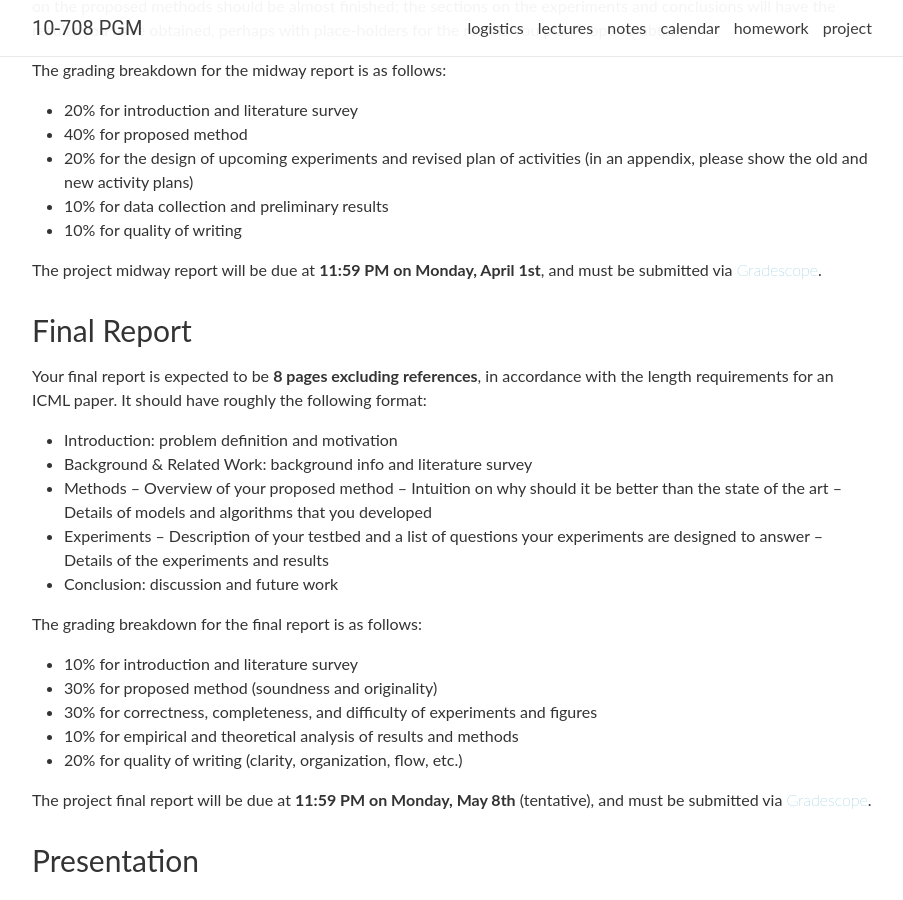
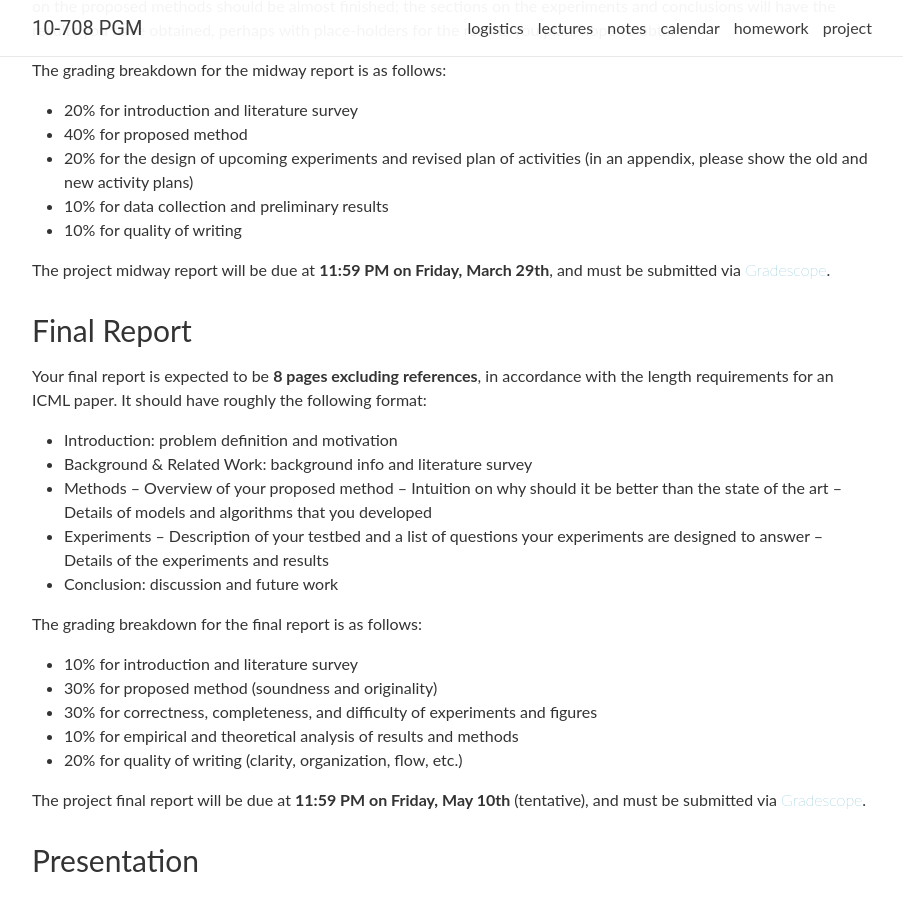
Before and after one commit to sailinglab/pgm-spring-2019, a Jekyll site: the page built from _pages/project.md, in a window 1280 px wide and 900 px high, scrolled down 1820 px. Shown: the whole window, without its empty margins (188-1091 px from the left). Built offline with Jekyll 4.4.1, drawn with Linux system fonts in a browser that asks for light colours; nearby versions of some CDN libraries; comment, search, counter and statistics services are not loaded.

Commit message:
Update project.md

```diff
--- a/_pages/project.md
+++ b/_pages/project.md
@@ -67,7 +67,7 @@ The grading breakdown for the midway report is as follows:
 - 10% for data collection and preliminary results
 - 10% for quality of writing
 
-The project midway report will be due at **11:59 PM on Monday, April 1st**, and must be submitted via [Gradescope](https://www.gradescope.com/courses/36025).
+The project midway report will be due at **11:59 PM on Friday, March 29th**, and must be submitted via [Gradescope](https://www.gradescope.com/courses/36025).
 
 ### Final Report
 
@@ -92,7 +92,7 @@ The grading breakdown for the final report is as follows:
 - 10% for empirical and theoretical analysis of results and methods
 - 20% for quality of writing (clarity, organization, flow, etc.)
 
-The project final report will be due at **11:59 PM on Monday, May 8th** (tentative), and must be submitted via [Gradescope](https://www.gradescope.com/courses/36025).
+The project final report will be due at **11:59 PM on Friday, May 10th** (tentative), and must be submitted via [Gradescope](https://www.gradescope.com/courses/36025).
 
 ### Presentation
 
```
